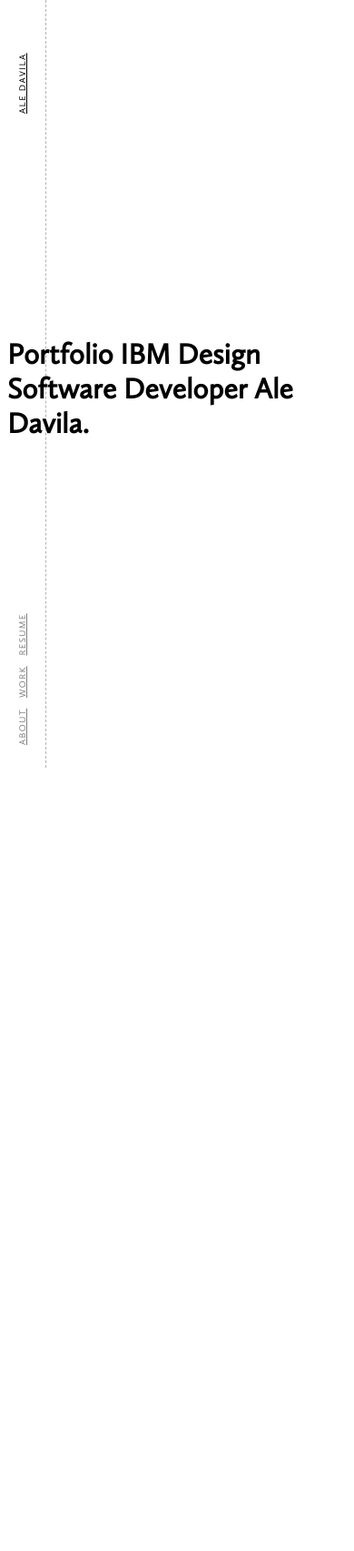
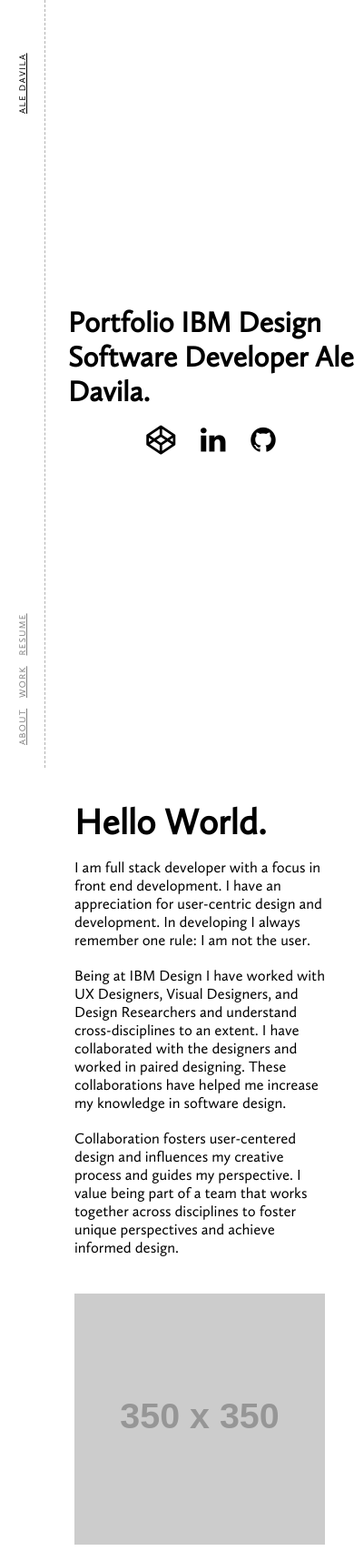
Before and after one commit to aledavila/aledavila.github.io, a plain HTML site: page index.html in a window 390 px wide. Shown: the top 1705 px of the page at 91% size. Before the commit the page ends 860 px from the top, so only its background shows below. Drawn offline with Linux system fonts and the light colour scheme; placeholder pictures from the web are drawn by us.

Commit message:
adds fluid typography and respponsive thumnails

```diff
--- a/css/main.css
+++ b/css/main.css
@@ -1,15 +1,34 @@
+:root {
+    --title: #011627;
+    --subtitle: #E71D36;
+    --text: #2EC4B6;
+    --sidenav: 50px;
+}
+html{
+  box-sizing: border-box;
+}
+*,*::before,*::after {
+    box-sizing: inherit;
+    margin: 0;
+    padding: 0;
+}
+::-webkit-scrollbar {
+    display: none;
+}
 body {
-  font-family: "CallunaSans";
+  font-family: "CallunaSans", sans-serif;
   font-size: 16px;
 }
 
+
+/*NAVBAR*/
 .side {
     position: fixed;
     top: 0;
     left: 0;
     bottom: 0;
     z-index: 1000;
-    width: 50px;
+    width: var(--sidenav);
     border-right: 1px dashed rgba(0,0,0,.3);
     color: rgba(0,0,0,.5);
     text-transform: uppercase;
@@ -36,19 +55,19 @@ body {
     left: 0;
     transform:  rotate(-90deg) perspective(1px);
     transform-origin: 50px 50px;
-    height: 50px;
-    line-height: 50px;
+    height: var(--sidenav);
+    line-height: var(--sidenav);
     white-space: nowrap;
     word-spacing: .5rem;
 }
 .side .top {
-    top: calc(50px * .5);
+    top: calc(var(--sidenav) * .5);
     text-align: right;
     color: black;
 }
 .side .bottom {
     top: auto;
-    bottom: calc(50px * 1.5);
+    bottom: calc(var(--sidenav) * 1.5);
 }
 .side .bottom:hover a {
     color: rgba(0,0,0,.2);
@@ -57,9 +76,79 @@ body {
     color: rgba(0,0,0,.8);
 }
 
-header {
+header,
+section {
   display: flex;
   justify-content: center;
+  flex-direction: column;
+}
+section {
+  margin-top: 10%;
+  margin-left: var(--sidenav);
+  padding: 0 4rem;
+}
+@media (max-width:500px) {
+  section {
+    padding: 0 2rem;
+  }
+}
+h2{
+  margin-bottom: 5%;
+  font-size: 2.5em;
+}
+
+/*HEADER*/
+header {
   align-items: center;
   height: 100vh;
+  margin-left: var(--sidenav);
 }
+@media (max-width: 850px) {
+  header{
+    margin-left: calc(var(--sidenav) * 1.5);
+  }
+}
+.header__social {
+  margin-top: 1rem;
+}
+.header__social a {
+  color: black;
+  font-size: 2rem;
+  padding: 0 .75rem;
+}
+
+/*About*/
+p {
+  font-size: 2rem;
+}
+@media (max-width: 500px) {
+  p {
+     font-size: calc(16px + 6 * ((100vw - 320px) / 680));
+  }
+}
+
+
+/*Work*/
+.work__inner {
+  text-align: center;
+  display: flex;
+  flex-direction: row;
+  flex-wrap: wrap;
+}
+.project {
+  width: 33.3%;
+  margin-bottom: 2rem;
+}
+.project img {
+  max-width: 100%;
+}
+@media (max-width: 1280px) {
+  .project{
+    width: 50%;
+  }
+}
+@media (max-width: 900px) {
+  .project{
+    width: 100%;
+  }
+}
--- a/index.html
+++ b/index.html
@@ -16,8 +16,8 @@
         <div class="side__inner">
             <div class="top"><a href="#">Ale Davila</a></div>
             <div class="bottom">
-                <a href="#">About</a>
-                <a href="#">Work</a>
+                <a href="#about">About</a>
+                <a href="#work">Work</a>
                 <a href="#">Resume</a>
             </div>
         </div>
@@ -25,11 +25,46 @@
 
     <header>
         <h1>Portfolio IBM Design Software Developer Ale Davila.</h1>
-        <!-- <a href="https://github.com/aledavila" target="_blank">About</a>
-        <a href="https://codepen.io/aledavila" target="_blank">Codepen</a>
-        <a href="https://www.linkedin.com/in/aledavila" target="_blank">LinkedIn</a>
-        <a href="images/resume.pdf" target="_blank">Resume</a> -->
+        <div class="header__social">
+            <a href="https://codepen.io/aledavila" target="_blank"><i class="fa fa-codepen" aria-hidden="true"></i></a>
+            <a href="https://www.linkedin.com/in/aledavila" target="_blank"><i class="fa fa-linkedin" aria-hidden="true"></i></a>
+            <a href="https://github.com/aledavila" target="_blank"><i class="fa fa-github" aria-hidden="true"></i></a>
+        </div>
     </header>
+
+    <section id="about" class="about">
+      <h2>Hello World.</h2>
+      <p>I am full stack developer with a focus in front end development. I have an appreciation for user-centric design and development. In developing I always remember one rule: I am not the user.</p>
+      <br>
+      <p>Being at IBM Design I have worked with UX Designers, Visual Designers, and Design Researchers and understand cross-disciplines to an extent. I have collaborated with the designers and worked in paired designing. These collaborations have helped me increase my knowledge in software design.</p>
+      <br>
+      <p>Collaboration fosters user-centered design and influences my creative process and guides my perspective. I value being part of a team that works together across disciplines to foster unique perspectives and achieve informed design. </p>
+    </section>
+
+    <section id="work" class="work">
+        <div class="work__inner">
+          <div class="project">
+            <a href="http://placehold.it">
+              <img src="http://placehold.it/350x350">
+            </a>
+          </div>
+          <div class="project">
+            <a href="http://placehold.it"><img src="http://placehold.it/350x350"></a>
+          </div>
+          <div class="project">
+            <a href="http://placehold.it"><img src="http://placehold.it/350x350"></a>
+          </div>
+          <div class="project">
+            <a href="http://placehold.it"><img src="http://placehold.it/350x350"></a>
+          </div>
+          <div class="project">
+            <a href="http://placehold.it"><img src="http://placehold.it/350x350"></a>
+          </div>
+          <div class="project">
+            <a href="http://placehold.it"><img src="http://placehold.it/350x350"></a>
+          </div>
+        </div>
+    </section>
 
 </body>
 </html>
```
